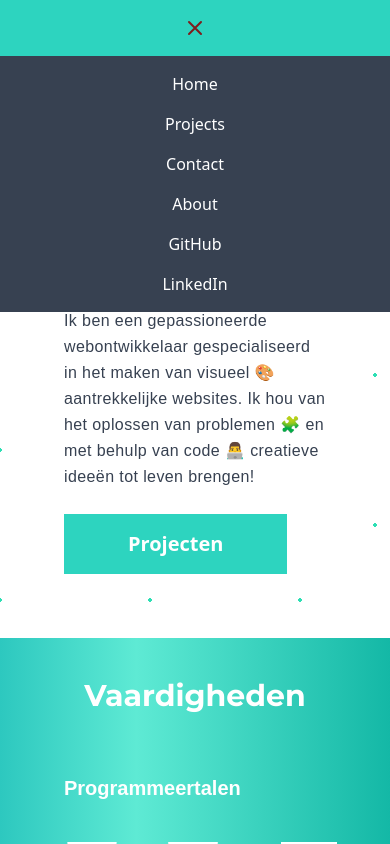
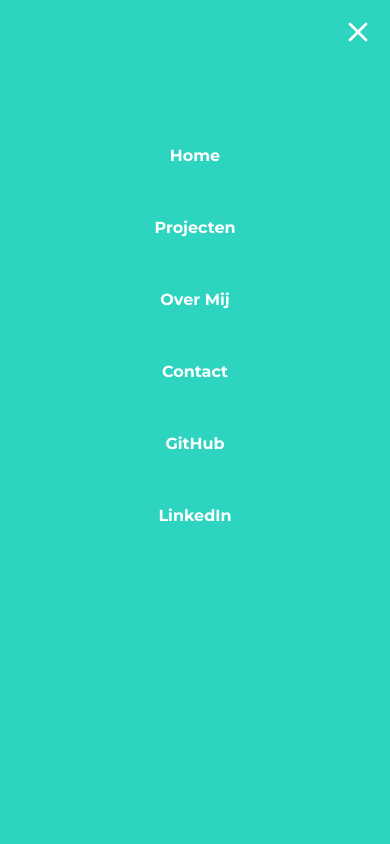
Before and after one commit to Quincy-Fer/portfolio, a React (Vite) app: page / in a window 390 px wide. Both pictures are taken after a click on the button "Toggle Menu". Built offline with nearby package versions, Linux system fonts and the light colour scheme; a web font is replaced by a local one.

Commit message:
Make navbar responsive, clean-up styling add animation on button

```diff
--- a/src/components/Navbar.tsx
+++ b/src/components/Navbar.tsx
@@ -1,12 +1,13 @@
 import React, { useState } from "react";
 import { FaGithub, FaLinkedin } from "react-icons/fa";
+import { motion } from "framer-motion";
 
 const Navbar = () => {
   const [isOpen, setIsOpen] = useState(false);
 
   return (
     <nav className="bg-teal-400 text-white fixed w-full z-30" id="#home">
-      <div className="container mx-auto flex items-center justify-around p-4">
+      <div className="container mx-auto flex items-center justify-around lg:p-4 p-8">
         {/* Logo */}
 
         {/* Links for larger screens */}
@@ -69,47 +70,79 @@ const Navbar = () => {
 
         {/* Hamburger Menu */}
         <button
-          className="md:hidden text-red-900"
+          className="md:hidden absolute top-4 right-4 text-white"
           onClick={() => setIsOpen(!isOpen)}
+          aria-label="Toggle Menu"
         >
-          <svg
-            className="w-6 h-6"
+          <motion.svg
+            className="w-8 h-8"
             xmlns="http://www.w3.org/2000/svg"
+            viewBox="0 0 24 24"
             fill="none"
-            viewBox="0 0 24 24"
             stroke="currentColor"
+            strokeWidth="2"
+            strokeLinecap="round"
+            strokeLinejoin="round"
           >
-            <path
-              strokeLinecap="round"
-              strokeLinejoin="round"
-              strokeWidth={2}
-              d={isOpen ? "M6 18L18 6M6 6l12 12" : "M4 6h16M4 12h16M4 18h16"}
+            {/* Top Line (Morphs) */}
+            <motion.path
+              initial={false}
+              animate={{ d: isOpen ? "M6 18L18 6" : "M4 6h16" }}
+              transition={{ duration: 0.4, ease: "easeInOut" }}
             />
-          </svg>
+
+            {/* Middle Line (Fades Out/In) */}
+            <motion.path
+              initial={false}
+              animate={{ opacity: isOpen ? 0 : 1 }}
+              transition={{ duration: 0.2, ease: "easeInOut" }}
+              d="M4 12h16"
+            />
+
+            {/* Bottom Line (Morphs) */}
+            <motion.path
+              initial={false}
+              animate={{ d: isOpen ? "M6 6l12 12" : "M4 18h16" }}
+              transition={{ duration: 0.4, ease: "easeInOut" }}
+            />
+          </motion.svg>
         </button>
       </div>
 
       {/* Mobile Menu */}
       {isOpen && (
-        <div className="md:hidden bg-gray-700">
-          <div className="flex flex-col items-center space-y-4 py-4">
-            <a href="#home" className="hover:text-gray-300">
+        <div className="fixed w-full bg-teal-400  z-20 flex flex-col items-center justify-center lg:hidden">
+          <div className="flex flex-col items-center space-y-12 py-8 h-screen pt-20">
+            <a
+              href="#home"
+              className="hover:underline hover:underline-offset-4 font-montserrat font-bold"
+            >
               Home
             </a>
-            <a href="#projects" className="hover:text-gray-300">
-              Projects
+            <a
+              href="#projects"
+              className="hover:underline hover:underline-offset-4 font-montserrat font-bold"
+            >
+              Projecten
             </a>
-            <a href="#contact" className="hover:text-gray-300">
+            <a
+              href="#about"
+              className="hover:underline hover:underline-offset-4 font-montserrat font-bold"
+            >
+              Over Mij
+            </a>
+            <a
+              href="#contact"
+              className="hover:underline hover:underline-offset-4 font-montserrat font-bold"
+            >
               Contact
             </a>
-            <a href="#about" className="hover:text-gray-300">
-              About
-            </a>
+
             <a
-              href="https://github.com"
+              href="https://github.com/Quincy-Fer"
               target="_blank"
               rel="noopener noreferrer"
-              className="hover:text-gray-300"
+              className="hover:underline hover:underline-offset-4 font-montserrat font-bold"
             >
               GitHub
             </a>
@@ -117,7 +150,7 @@ const Navbar = () => {
               href="https://linkedin.com"
               target="_blank"
               rel="noopener noreferrer"
-              className="hover:text-gray-300"
+              className="hover:underline hover:underline-offset-4 font-montserrat font-bold"
             >
               LinkedIn
             </a>
```
